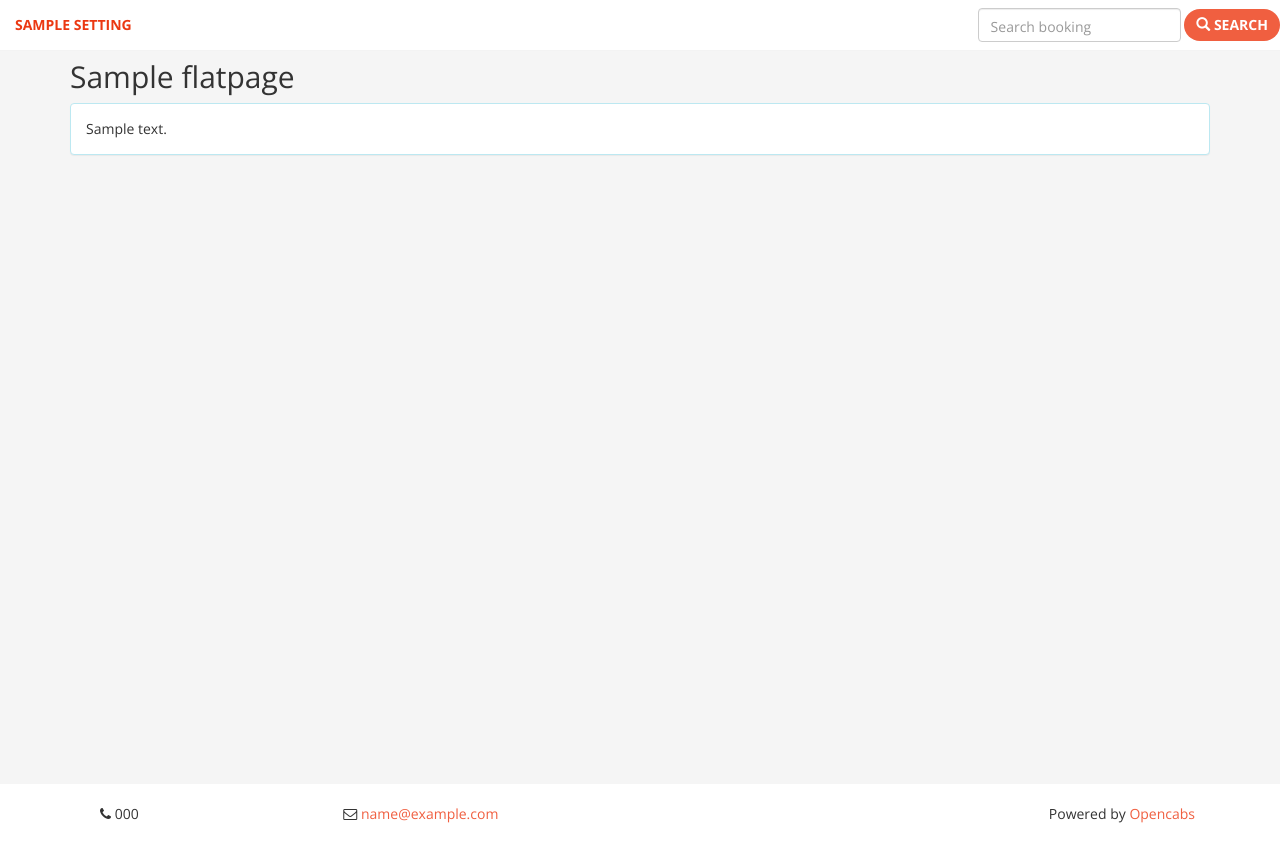
After one commit to jypsi/cabs, a Django app: template opencabs/templates/flatpages/default.html in a window 1280 px wide. The commit adds this page. Run offline with Django 3.2, Linux system fonts and the light colour scheme; the template is opened without the code that fills it: most values are stand-ins (such as "Sample title", 1, 10 or a date in 2020); data that the repository does not hold is empty; some libraries are stand-ins or nearby versions.

Commit message:
Support for flatpages.

```diff
--- a/opencabs/default_settings.py
+++ b/opencabs/default_settings.py
@@ -30,6 +30,8 @@ if os.environ.get('DEBUG', '').lower() == 'false':
 
 ALLOWED_HOSTS = json.loads(os.environ.get('ALLOWED_HOSTS', '[]'))
 
+SITE_ID = 1
+
 
 # Application definition
 
@@ -40,6 +42,8 @@ INSTALLED_APPS = [
     'django.contrib.sessions',
     'django.contrib.messages',
     'django.contrib.staticfiles',
+    'django.contrib.sites',
+    'django.contrib.flatpages',
 
     'logentry_admin',
 
@@ -60,6 +64,7 @@ MIDDLEWARE = [
     'django.contrib.auth.middleware.AuthenticationMiddleware',
     'django.contrib.messages.middleware.MessageMiddleware',
     'django.middleware.clickjacking.XFrameOptionsMiddleware',
+    'django.contrib.flatpages.middleware.FlatpageFallbackMiddleware',
     'debug_toolbar.middleware.DebugToolbarMiddleware',
 ]
 
--- a/opencabs/templates/_base.html
+++ b/opencabs/templates/_base.html
@@ -9,7 +9,7 @@
     <meta name="description" content="">
     <meta name="author" content="">
 
-    <title>{{ settings.PROJECT_NAME }}</title>
+    <title>{% block title %}{{ settings.PROJECT_NAME }}{% endblock %}</title>
 
     <!-- Bootstrap Core CSS -->
     {% block head %}
--- /dev/null
+++ b/opencabs/templates/flatpages/default.html
@@ -0,0 +1,14 @@
+{% extends "base.html" %}
+
+{% block title %}
+{{ flatpage.title }}
+{% endblock %}
+
+{% block content %}
+<h2>{{ flatpage.title }}</h2>
+<div class="panel panel-info">
+  <div class="panel-body">
+    {{ flatpage.content }}
+  </div>
+</div>
+{% endblock %}
--- a/opencabs/urls.py
+++ b/opencabs/urls.py
@@ -16,6 +16,7 @@ Including another URLconf
 from django.conf.urls import url, include
 from django.conf import settings
 from django.contrib import admin
+from django.contrib.flatpages import views as flatpages_views
 
 from . import views
 
@@ -26,6 +27,7 @@ urlpatterns = [
     url(r'^' + settings.URL_PREFIX + 'booking/(?P<booking_id>\d+)/invoice/$',
         views.booking_invoice, name='booking_invoice'),
     url(r'^' + settings.URL_PREFIX + r'admin/', admin.site.urls),
+    url(r'^' + settings.URL_PREFIX + r'(?P<url>.*/)$', flatpages_views.flatpage),
 ]
 
 if settings.DEBUG:
```
